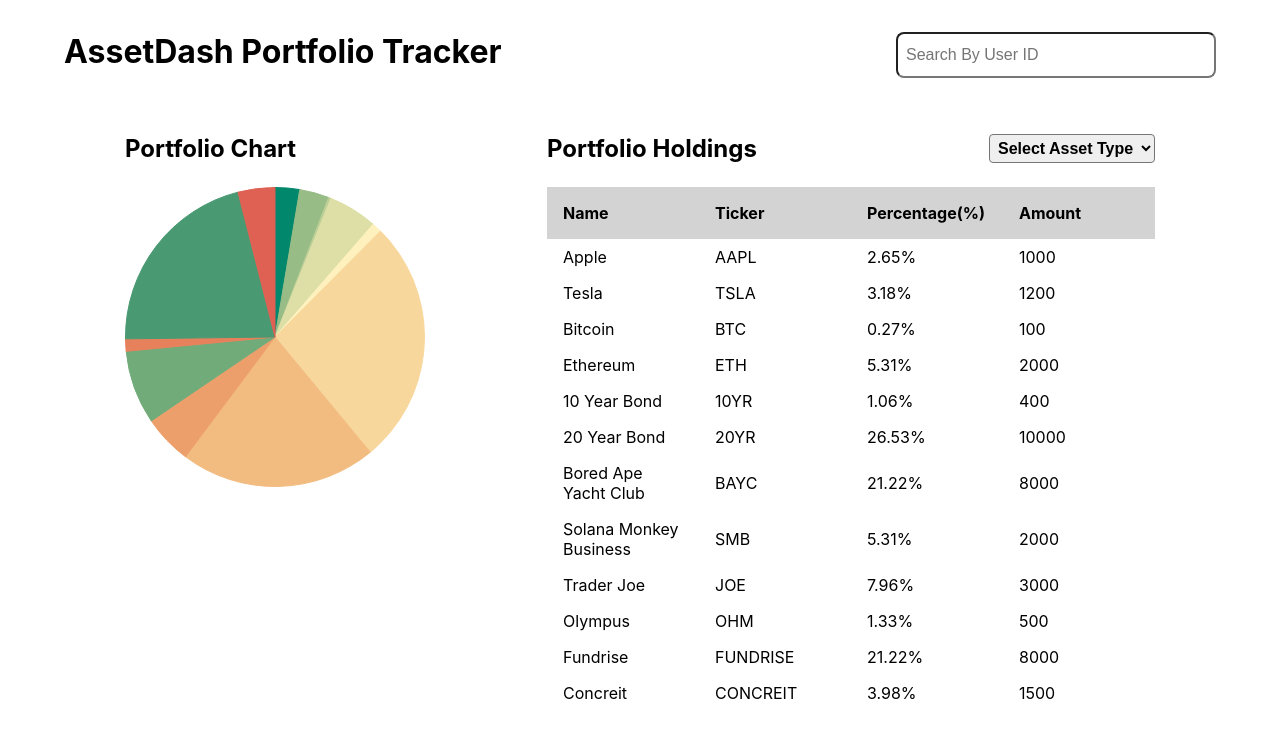
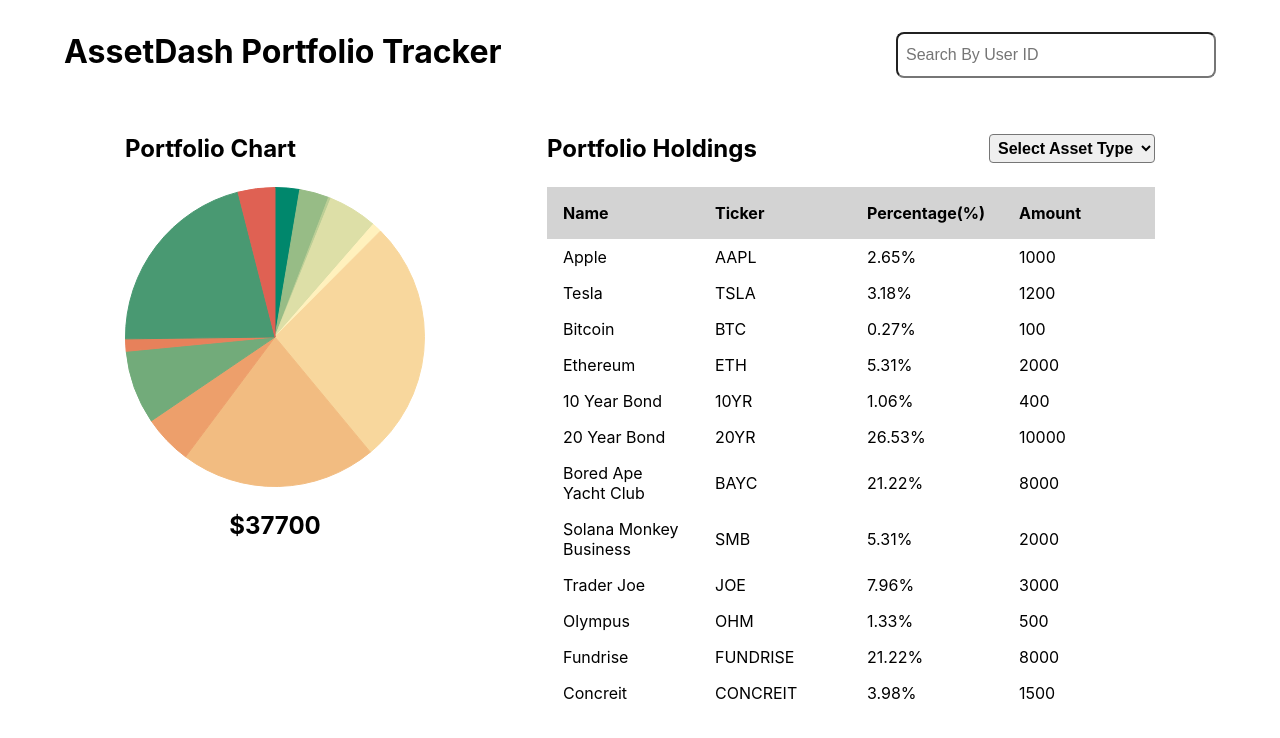
Before and after one commit to rahulmanas/AssetDash, a React (Create React App) app: page / in a window 1280 px wide. Shown: the top 738 px of the page. Built offline with nearby package versions, Linux system fonts and the light colour scheme.

Commit message:
Sum added

```diff
--- a/src/App.css
+++ b/src/App.css
@@ -61,6 +61,11 @@
   font-size: 16px;
   font-weight: bold;
 }
+.totalVal {
+  text-align: center;
+  font-size: 24px;
+  font-weight: bold;
+}
 .portfolio {
   font-size: 24px;
   font-weight: bold;
--- a/src/App.js
+++ b/src/App.js
@@ -60,11 +60,13 @@
         }
     }
   }
+  const sum = results.reduce((acc, curr) => acc + curr.value, 0);
   return (
     <>
       <div className="pieChart">
         <p className='portfolio'>Portfolio Chart</p>
         <Pie data={data} options={option}/>
+        <p className='totalVal'>${sum}</p>
       </div>
     </>
   )
```
